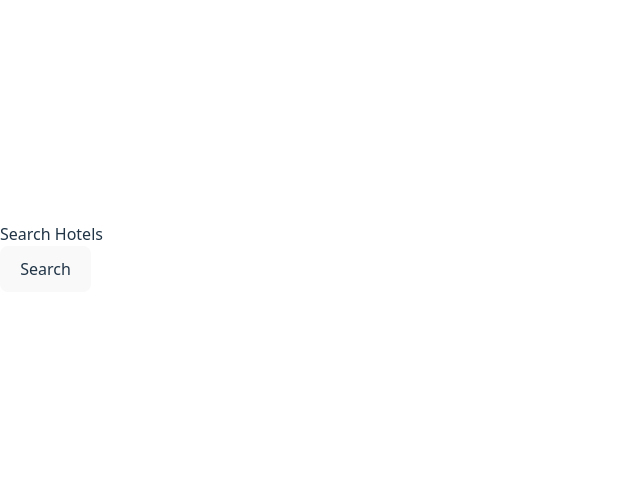
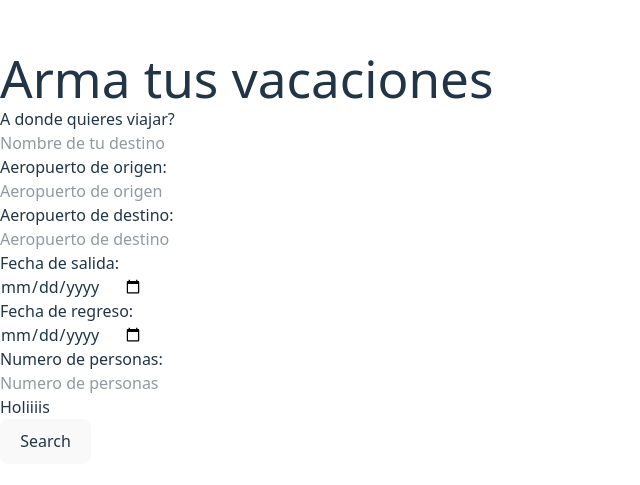
Before and after one commit to AndreaMartinezC12/Proyecto-fullstack-2-vacaciones, a React (Vite) app in the folder vite/proyecto2/: page / in a window 1280 px wide. Shown: the part 143-628 px from the top of the page, without its empty margins (0-640 px from the left). Built offline with nearby package versions, Linux system fonts and the light colour scheme.

Commit message:
Agregando formulario para ingresar los datos sobre el viaje a realizar. La pantalla del formulario es separada de la pantalla que muestra los resultados

```diff
--- a/vite/proyecto2/package.json
+++ b/vite/proyecto2/package.json
@@ -13,6 +13,7 @@
     "https-proxy-agent": "^7.0.6",
     "react": "^19.2.0",
     "react-dom": "^19.2.0",
+    "react-router-dom": "^7.13.1",
     "serpapi": "^2.2.1"
   },
   "devDependencies": {
--- a/vite/proyecto2/src/App.jsx
+++ b/vite/proyecto2/src/App.jsx
@@ -3,21 +3,22 @@ import './App.css'
 import Footer from './components/Footer'
 import FlightSearch from './components/GetFlights'
 import HotelSearch from './components/GetHotels'
+import SearchData from './components/forms/SearchData'
+import { BrowserRouter, Routes, Route } from 'react-router-dom'
+import { useState } from 'react'
 
 
 function App() {
-
+  const [destCode, setDestCode] = useState(null)
+  // const [destCode,setDestCode] = useState(null)
   return (
     <>
-      <div>
-        {/* <FlightSearch/> */}
-        <HotelSearch/>
-        {/* <h1>Hola</h1>
-        <p>Como estas?</p> */}
-        {/* <p className="text-7xl text-cyan-600 text-center bg-red-400 shadow-2xl shadow-amber-300">Hola desde tailwind</p> */}
-
-
-      </div>
+      <BrowserRouter>
+        <Routes>
+          <Route path="/" element={<SearchData setDestCode={setDestCode}/>} />
+          <Route path="/results" element={<FlightSearch destCode={destCode}/>}/>
+        </Routes>
+      </BrowserRouter>
 
     </>
   )
--- /dev/null
+++ b/vite/proyecto2/src/components/forms/SearchData.jsx
@@ -0,0 +1,77 @@
+import React from "react";
+import { useState, useEffect } from "react";
+// import InputDepartDate from "../inputs/InputDepartDate";
+// import InputDestCode from "../inputs/InputDestCode";
+import { useNavigate } from "react-router-dom";
+
+export default function SearchData({setDestCode}){
+    const navigate = useNavigate()
+    //const [destCode, setDestCode] = useState("")
+
+    const doSubmit = (e) =>{
+        e.preventDefault()
+
+        navigate("/results")
+    }
+
+    return(
+        <>
+        <form onSubmit={doSubmit}>
+            <h1>Arma tus vacaciones</h1>
+            <p>A donde quieres viajar?</p>
+            <input
+            type= "text"
+            placeholder= "Nombre de tu destino"
+            className="bg-amber-900"
+            onChange={(e) => setDestination(e.target.value)}
+            />
+
+            <p>Aeropuerto de origen:</p>
+            <input
+            type= "text"
+            placeholder="Aeropuerto de origen"
+            className="bg-amber-900"
+            onChange={(e) => setOrigCode(e.target.value)}
+            />
+
+            <p>Aeropuerto de destino:</p>
+            <input
+            type= "text"
+            placeholder="Aeropuerto de destino"
+            className="bg-amber-900"
+            onChange={(e) => setDestCode(e.target.value)}
+            />
+
+            <p>Fecha de salida:</p>
+            <input
+            type= "date"
+            placeholder="Fecha de salida"
+            className="bg-amber-900"
+            onChange={(e) => setDepartDate(e.target.value)}
+            />
+
+            <p>Fecha de regreso:</p>
+            <input
+            type= "date"
+            placeholder="Fecha de regreso"
+            className="bg-amber-900"
+            onChange={(e) => setReturnDate(e.target.value)}
+            />
+
+            <p>Numero de personas:</p>
+            <input
+            type= "number"
+            placeholder="Numero de personas"
+            className="bg-amber-900"
+            onChange={(e) => setPeopleQty(e.target.value)}
+            />
+
+
+
+            <p>Holiiiis</p>
+            <button type="submit">Search</button>
+
+        </form>
+        </>
+    )
+}
```
Also changed, not shown: 1 other file (tests, documents, lock files or other folders).
